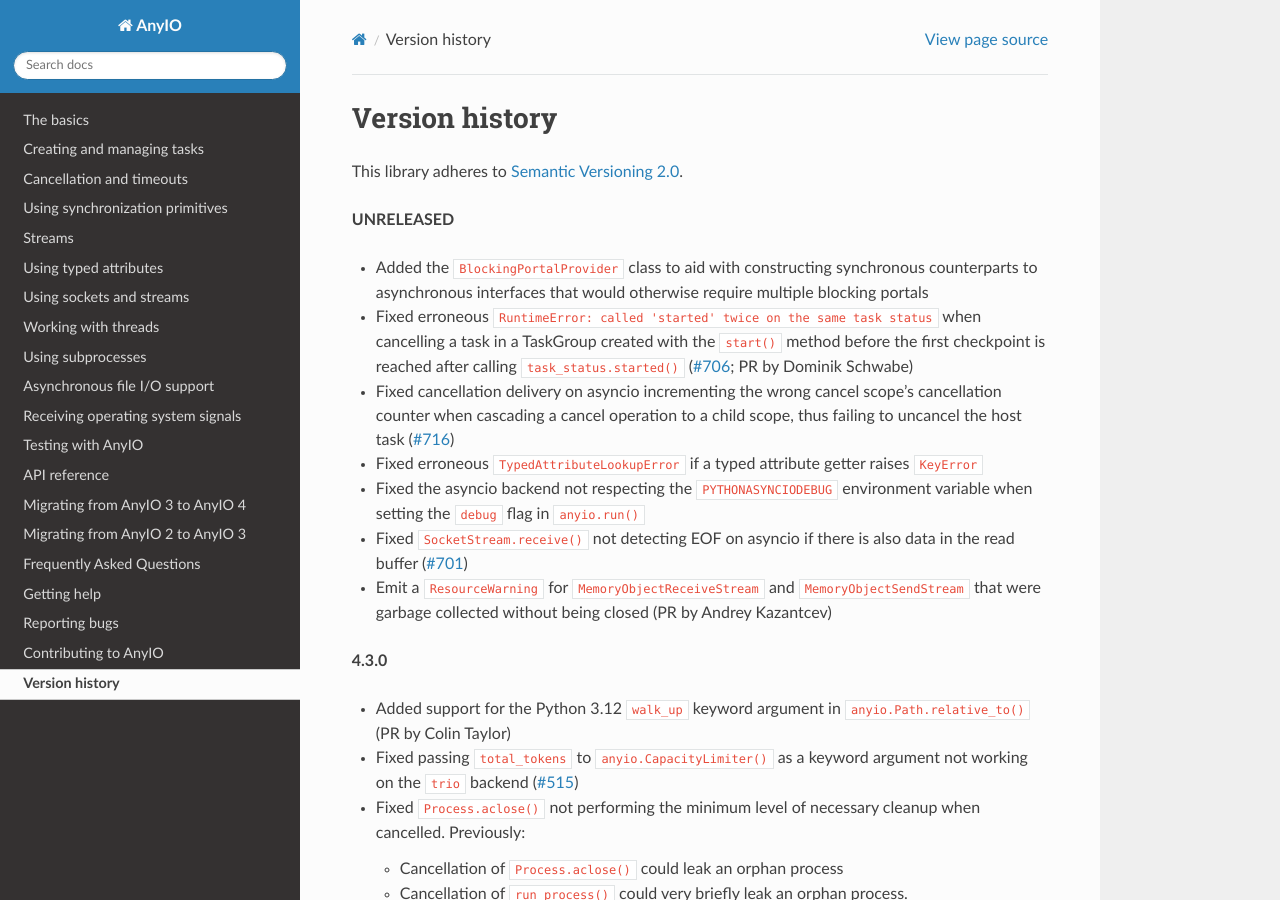
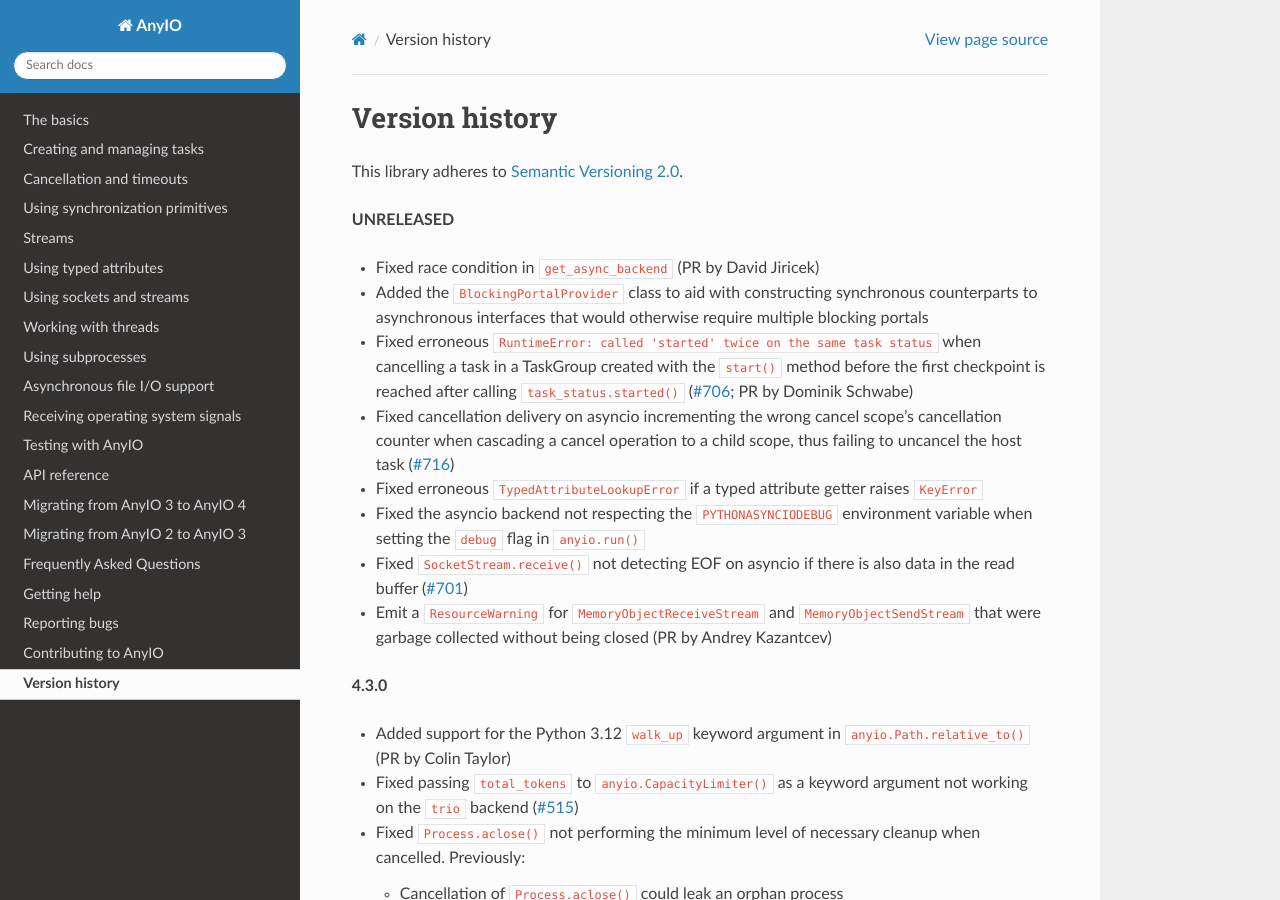
Before and after one commit to agronholm/anyio, a Sphinx documentation site: the page built from docs/versionhistory.rst, in a window 1280 px wide and 900 px high. Built offline with Sphinx 7.4.7 and the Read the Docs theme 2.0.0, drawn with Linux system fonts in a browser that asks for light colours; the version number could not be read and is left out.

Commit message:
changelog entry

```diff
--- a/docs/versionhistory.rst
+++ b/docs/versionhistory.rst
@@ -5,6 +5,7 @@ This library adheres to `Semantic Versioning 2.0 <http://semver.org/>`_.
 
 **UNRELEASED**
 
+- Fixed race condition in ``get_async_backend`` (PR by David Jiricek)
 - Added the ``BlockingPortalProvider`` class to aid with constructing synchronous
   counterparts to asynchronous interfaces that would otherwise require multiple blocking
   portals
```
